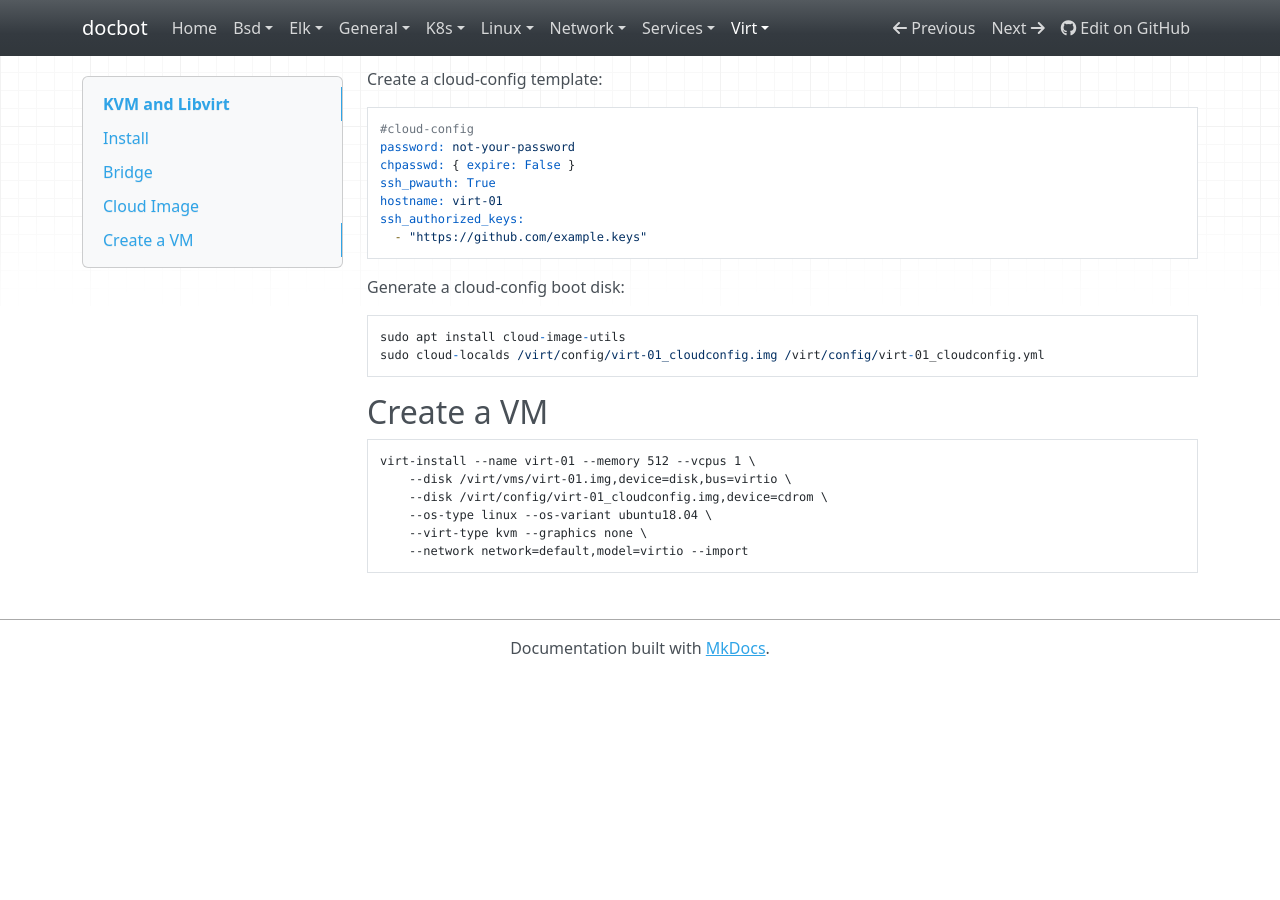
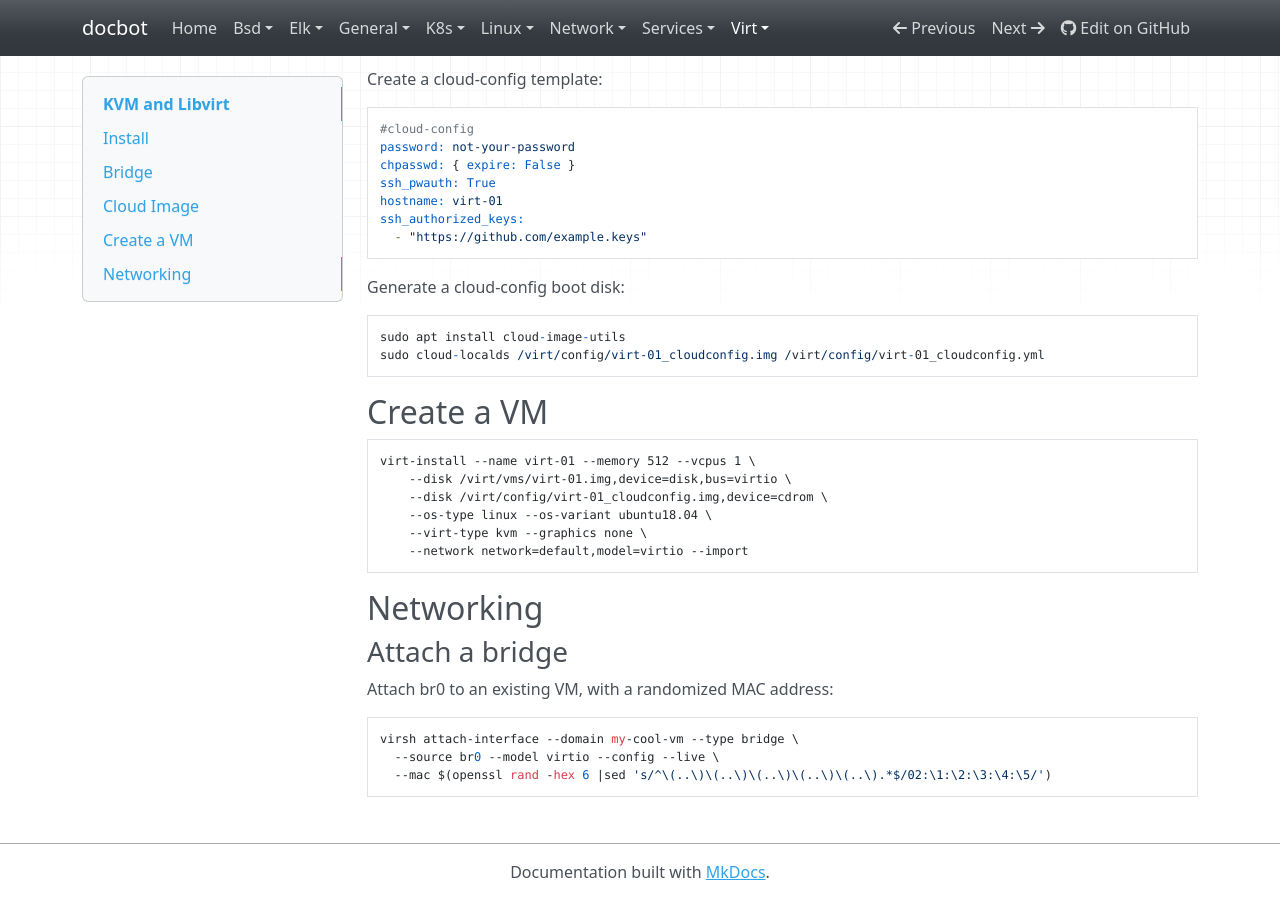
Before and after one commit to noahbailey/docbot, an MkDocs documentation site: the page built from docs/virt/kvm.md, in a window 1280 px wide and 900 px high, scrolled down 1363 px. Built offline with MkDocs 1.6.1, drawn with Linux system fonts in a browser that asks for light colours; nearby versions of some CDN libraries; before the commit the page ends 2039 px from its top, so only the background shows below that.

Commit message:
Update some networking notes

````diff
--- a/docs/virt/kvm.md
+++ b/docs/virt/kvm.md
@@ -90,3 +90,13 @@ virt-install --name virt-01 --memory 512 --vcpus 1 \
     --virt-type kvm --graphics none \
     --network network=default,model=virtio --import
 ```
+
+## Networking
+
+### Attach a bridge
+
+Attach br0 to an existing VM, with a randomized MAC address:
+
+    virsh attach-interface --domain my-cool-vm --type bridge \
+      --source br0 --model virtio --config --live \
+      --mac $(openssl rand -hex 6 |sed 's/^\(..\)\(..\)\(..\)\(..\)\(..\).*$/02:\1:\2:\3:\4:\5/')
````
Also changed, not shown: docs/network/iptables.md (+7 -0 lines), docs/network/nat.md (deleted, +0 -29 lines), docs/network/portfwd.md (added, +60 -0 lines).
